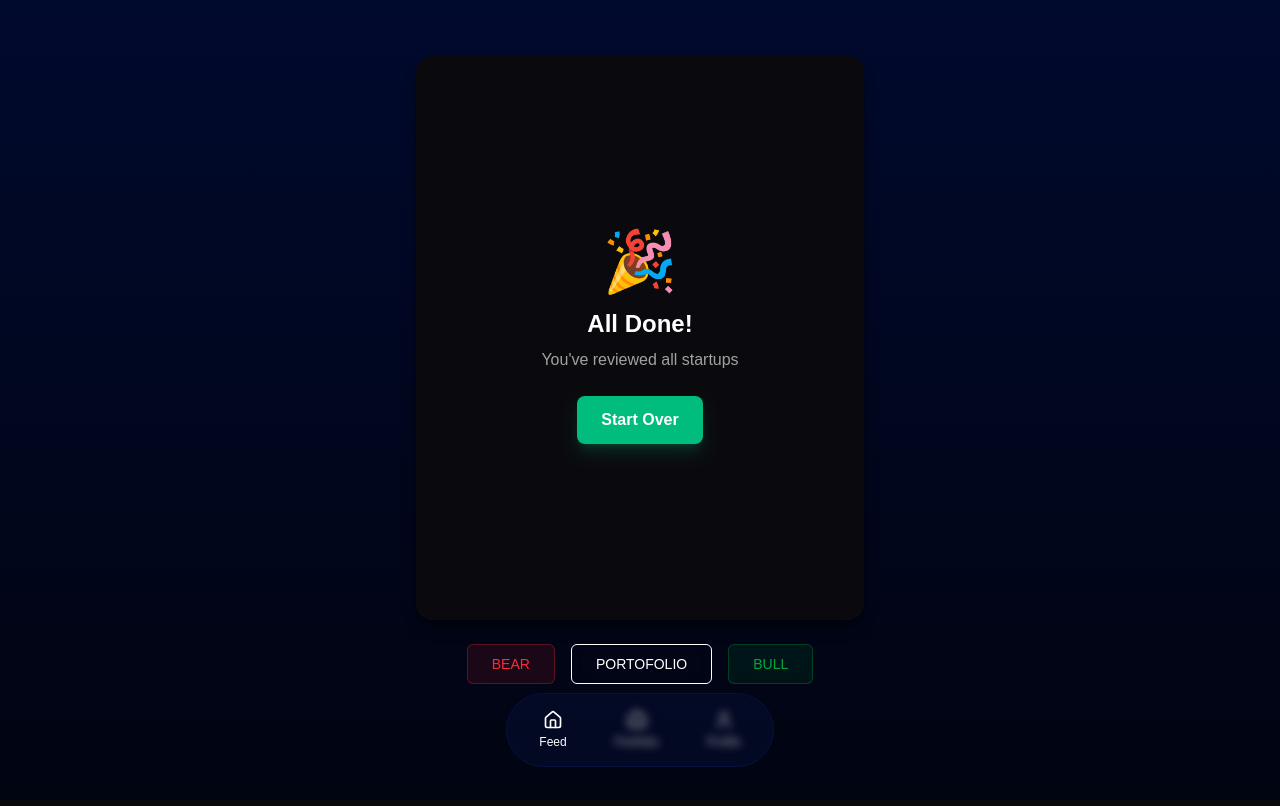
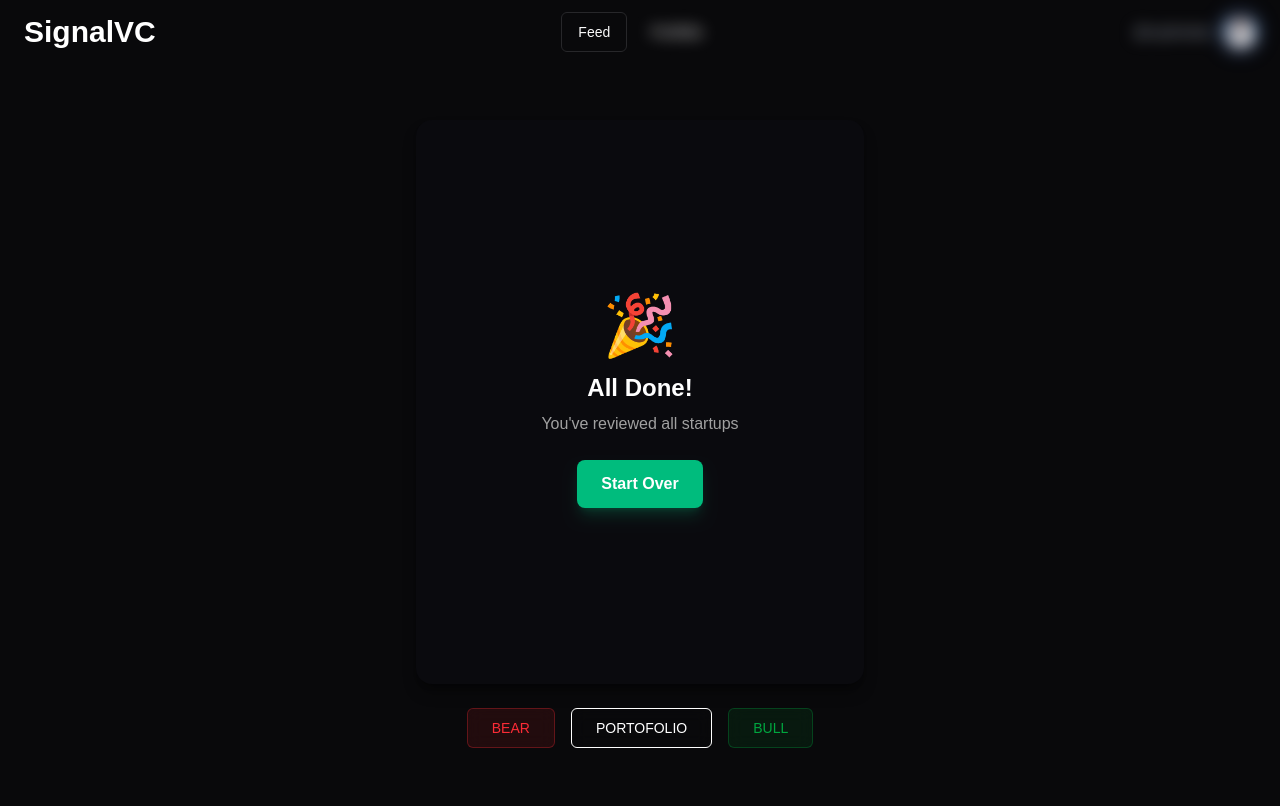
Before and after one commit to vladNed/signalvc, a Next.js app in the folder apps/web/: page /discover in a window 1280 px wide. Shown: the top 806 px of the page. Built offline with nearby package versions, Linux system fonts and the light colour scheme; no server answers.

Commit message:
AppLayout - Added app layout for both anon and logged users

```diff
--- a/apps/web/src/app/discover/page.tsx
+++ b/apps/web/src/app/discover/page.tsx
@@ -1,5 +1,10 @@
 import { DiscoveryPage } from "@/features/discovery";
+import { AppLayout } from "@/shared/components";
 
 export default function DiscoverPage() {
-  return <DiscoveryPage />;
+  return (
+    <AppLayout activeTab="feed" blurPortfolio={true} blurProfile={true}>
+      <DiscoveryPage />
+    </AppLayout>
+  );
 }
--- /dev/null
+++ b/apps/web/src/app/feed/page.tsx
@@ -0,0 +1,14 @@
+import { AppLayout } from "@/shared/components";
+
+export default function FeedPage() {
+  return (
+    <AppLayout activeTab="feed">
+      <div className="mx-auto max-w-7xl px-4 py-8 sm:px-6 lg:px-8">
+        <h1 className="text-3xl font-bold text-zinc-900 dark:text-zinc-50">
+          Feed
+        </h1>
+        {/* Your feed content here */}
+      </div>
+    </AppLayout>
+  );
+}
--- /dev/null
+++ b/apps/web/src/app/portfolio/page.tsx
@@ -0,0 +1,14 @@
+import { AppLayout } from "@/shared/components";
+
+export default function PortfolioPage() {
+  return (
+    <AppLayout activeTab="portfolio">
+      <div className="mx-auto max-w-7xl px-4 py-8 sm:px-6 lg:px-8">
+        <h1 className="text-3xl font-bold text-zinc-900 dark:text-zinc-50">
+          Portfolio
+        </h1>
+        {/* Your portfolio content here */}
+      </div>
+    </AppLayout>
+  );
+}
--- a/apps/web/src/features/discovery/DiscoveryPage.tsx
+++ b/apps/web/src/features/discovery/DiscoveryPage.tsx
@@ -1,6 +1,5 @@
 "use client";
 
-import { BriefcaseBusiness, House, User } from "lucide-react";
 import { useAnonymousAuth } from "./hooks/useAnonymousAuth";
 import {
   useFetchFeedQuery,
@@ -16,14 +15,14 @@ export default function DiscoveryPage() {
 
   if (loading) {
     return (
-      <div className="h-screen flex items-center justify-center text-white bg-linear-to-b from-[#000A2E] to-[#010411]">
+      <div className="h-screen flex items-center justify-center text-white ">
         <p>Loading...</p>
       </div>
     );
   }
 
   return (
-    <div className="h-screen text-white bg-linear-to-b from-[#000A2E] to-[#010411]">
+    <div className="h-screen text-white ">
       <div className="py-10 h-full ">
         <div className="max-w-120 mx-auto  h-full grid grid-rows-12">
           <div className="row-span-11">
@@ -35,23 +34,6 @@ export default function DiscoveryPage() {
               useMedia={useMedia}
             />
           </div>
-          <div className="row-span-1 flex items-center justify-center gap-6">
-            {/* TODO: Change this to browser design menu */}
-            <div className="border rounded-full flex gap-12 justify-between px-8 py-4 border-[#06123D] bg-[#06123D66]">
-              <div className="flex flex-col items-center text-xs gap-1 text-white cursor-pointer">
-                <House size={20} />
-                Feed
-              </div>
-              <div className="flex flex-col items-center text-xs gap-1 text-muted-foreground cursor-not-allowed blur-xs">
-                <BriefcaseBusiness size={20} />
-                Portfolio
-              </div>
-              <div className="flex flex-col items-center text-xs gap-1 text-muted-foreground cursor-not-allowed blur-xs">
-                <User size={20} />
-                Profile
-              </div>
-            </div>
-          </div>
         </div>
       </div>
     </div>
--- a/apps/web/src/middleware.ts
+++ b/apps/web/src/middleware.ts
@@ -2,12 +2,18 @@ import { createServerClient } from "@supabase/ssr";
 import { NextResponse, type NextRequest } from "next/server";
 
 // Routes that don't require authentication
-const PUBLIC_ROUTES = ["/auth", "/auth/callback", "/discover"];
+const PUBLIC_ROUTES = ["/auth", "/auth/callback"];
+
+// Routes that require full authentication (no anonymous users)
+const AUTHENTICATED_ONLY_ROUTES = ["/feed", "/portfolio"];
+
+// Routes only for anonymous users
+const ANONYMOUS_ONLY_ROUTES = ["/discover"];
 
 export async function middleware(request: NextRequest) {
   const { pathname } = request.nextUrl;
 
-  // Skip auth check for public routes
+  // Skip auth check for public routes (auth pages)
   if (PUBLIC_ROUTES.some((route) => pathname.startsWith(route))) {
     return NextResponse.next();
   }
@@ -39,7 +45,35 @@ export async function middleware(request: NextRequest) {
     data: { user },
   } = await supabase.auth.getUser();
 
+  // Check if route is anonymous-only (like /discover)
+  const isAnonymousOnlyRoute = ANONYMOUS_ONLY_ROUTES.some((route) =>
+    pathname.startsWith(route),
+  );
+
+  if (isAnonymousOnlyRoute) {
+    // If user is authenticated (not anonymous), redirect to /feed
+    if (user && !user.is_anonymous) {
+      const url = request.nextUrl.clone();
+      url.pathname = "/feed";
+      return NextResponse.redirect(url);
+    }
+    // Allow anonymous users or no user to access
+    return NextResponse.next();
+  }
+
+  // No user at all - redirect to auth
   if (!user) {
+    const url = request.nextUrl.clone();
+    url.pathname = "/auth";
+    return NextResponse.redirect(url);
+  }
+
+  // Check if route requires full authentication (no anonymous users)
+  const requiresFullAuth = AUTHENTICATED_ONLY_ROUTES.some((route) =>
+    pathname.startsWith(route),
+  );
+
+  if (requiresFullAuth && user.is_anonymous) {
     const url = request.nextUrl.clone();
     url.pathname = "/auth";
     return NextResponse.redirect(url);
--- /dev/null
+++ b/apps/web/src/shared/components/AppLayout/index.tsx
@@ -0,0 +1,69 @@
+"use client";
+
+import { Button } from "@signalvc/ui/src/components/Button/index.web";
+import Image from "next/image";
+import Link from "next/link";
+import type { ReactNode } from "react";
+
+interface AppLayoutProps {
+  children: ReactNode;
+  activeTab?: "feed" | "portfolio";
+  blurPortfolio?: boolean;
+  blurProfile?: boolean;
+}
+
+export function AppLayout({
+  children,
+  activeTab = "feed",
+  blurPortfolio = false,
+  blurProfile = false
+}: AppLayoutProps) {
+  return (
+    <div className="flex min-h-screen flex-col">
+      <nav className="px-6">
+        <div className="mx-auto h-16 w-full justify-between items-center grid grid-cols-12">
+          <div className="col-span-4 flex items-center">
+            <Link href="/" className="flex items-center">
+              <span className="text-3xl font-black text-white">SignalVC</span>
+            </Link>
+          </div>
+          <div className="col-span-4 flex items-center justify-center gap-4">
+            <div className="flex items-center gap-2">
+              <Link href="/feed">
+                <Button
+                  variant={activeTab === "feed" ? "outline" : "ghost"}
+                  className="cursor-pointer"
+                >
+                  Feed
+                </Button>
+              </Link>
+              <Link href="/portfolio">
+                <Button
+                  variant={activeTab === "portfolio" ? "outline" : "ghost"}
+                  className={`cursor-pointer ${blurPortfolio ? "blur-sm pointer-events-none" : ""}`}
+                >
+                  Portfolio
+                </Button>
+              </Link>
+            </div>
+          </div>
+          <div className="col-span-4 flex items-center justify-end gap-4">
+            <div className={`flex items-center gap-3 ${blurProfile ? "blur-sm" : ""}`}>
+              <span className="text-sm text-gray-400">@vcjohndoe</span>
+              <div className="relative">
+                <Image
+                  src="/generic-photo.png"
+                  alt="Profile"
+                  width={32}
+                  height={32}
+                  className="rounded-full shadow-[0_0_15px_rgba(59,130,246,0.6)]"
+                />
+              </div>
+            </div>
+          </div>
+        </div>
+      </nav>
+      <main className="flex-1">{children}</main>
+    </div>
+  );
+}
--- /dev/null
+++ b/apps/web/src/shared/components/index.ts
@@ -0,0 +1 @@
+export { AppLayout } from "./AppLayout";
```
Also changed, not shown: apps/web/public/generic-photo.png (added).
